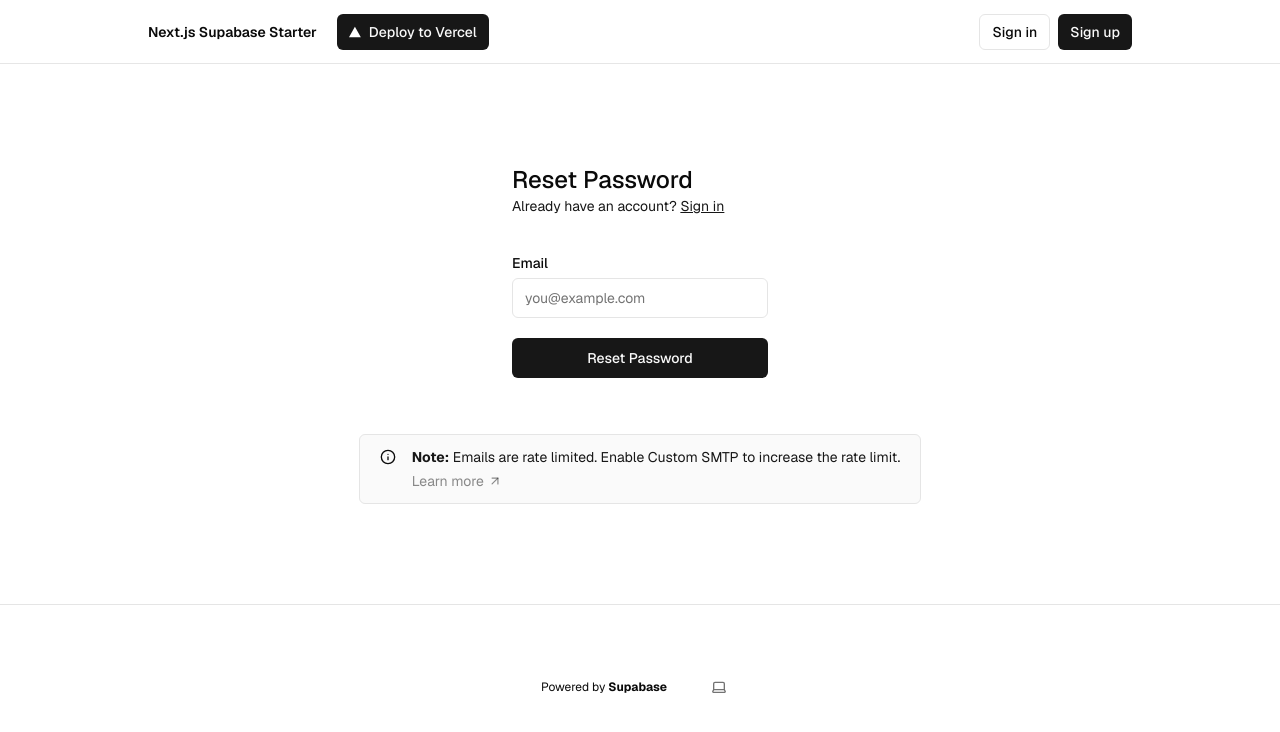
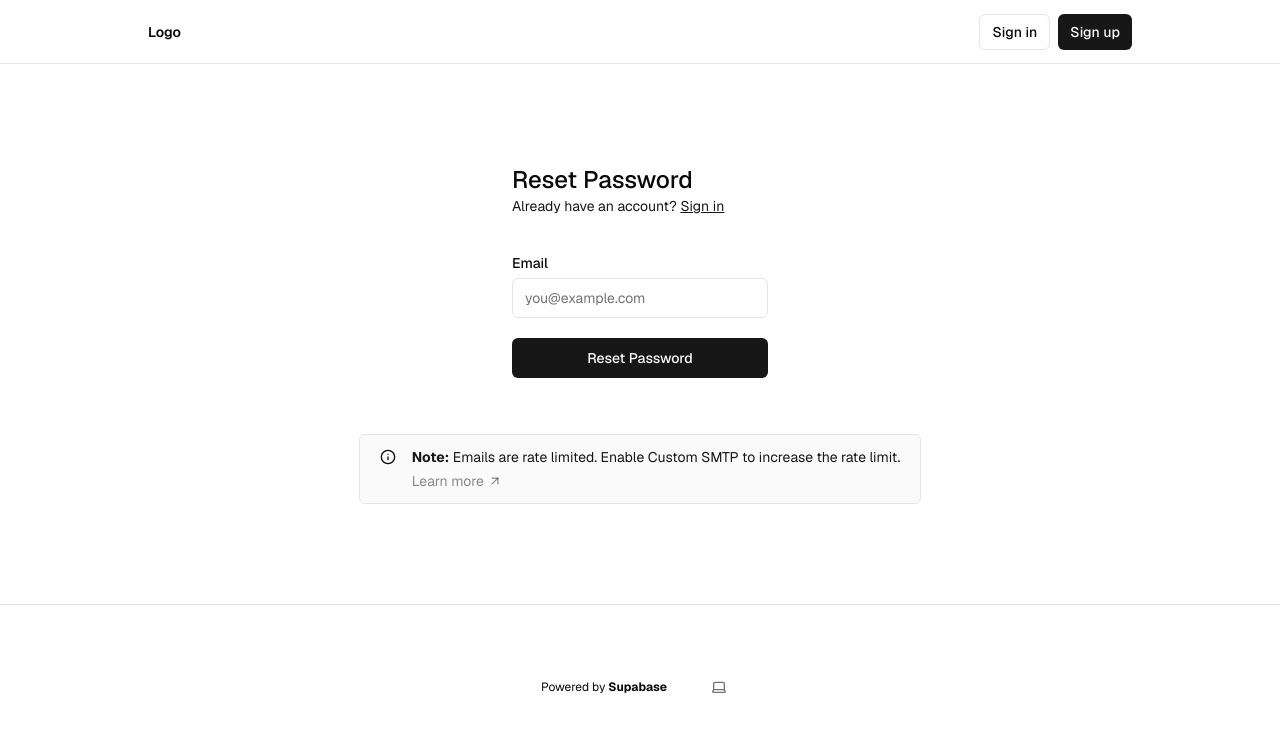
Before and after one commit to chrisbrody/pantry-raider, a Next.js app: page /forgot-password in a window 1280 px wide. Shown: the top 732 px of the page. Built offline with nearby package versions, Linux system fonts and the light colour scheme; no server answers.

Commit message:
added Auth Provider to site.

```diff
--- a/app/layout.tsx
+++ b/app/layout.tsx
@@ -1,3 +1,4 @@
+// app/layout.tsx
 import DeployButton from "@/components/deploy-button";
 import { EnvVarWarning } from "@/components/env-var-warning";
 import HeaderAuth from "@/components/header-auth";
@@ -7,6 +8,11 @@ import { Geist } from "next/font/google";
 import { ThemeProvider } from "next-themes";
 import Link from "next/link";
 import "./globals.css";
+
+// Import the server-side Supabase client utility
+import { createClient as createServerClient } from "@/utils/supabase/server";
+// Import your new AuthProvider
+import { AuthProvider } from "@/context/AuthContext";
 
 const defaultUrl = process.env.VERCEL_URL
     ? `https://${process.env.VERCEL_URL}`
@@ -23,11 +29,15 @@ const geistSans = Geist({
   subsets: ["latin"],
 });
 
-export default function RootLayout({
+export default async function RootLayout({
       children,
       }: Readonly<{
   children: React.ReactNode;
 }>) {
+  // Fetch the user server-side
+  const supabase = await createServerClient();
+  const { data: { user } } = await supabase.auth.getUser();
+
   return (
     <html lang="en" className={geistSans.className} suppressHydrationWarning>
       <body className="bg-background text-foreground">
@@ -37,16 +47,16 @@ export default function RootLayout({
           enableSystem
           disableTransitionOnChange
       >
+        {/* Wrap the application with the AuthProvider */}
+        <AuthProvider initialUser={user}>
           <main className="min-h-screen flex flex-col items-center">
             <div className="flex-1 w-full flex flex-col gap-20 items-center">
               <nav className="w-full flex justify-center border-b border-b-foreground/10 h-16">
                 <div className="w-full max-w-5xl flex justify-between items-center p-3 px-5 text-sm">
                   <div className="flex gap-5 items-center font-semibold">
-                    <Link href={"/"}>Next.js Supabase Starter</Link>
-                    <div className="flex items-center gap-2">
-                      <DeployButton />
+                    <Link href={"/"}>Logo</Link>
                   </div>
-                  </div>
+                  {/* HeaderAuth can now consume the context */}
                   {!hasEnvVars ? <EnvVarWarning /> : <HeaderAuth />}
                 </div>
               </nav>
@@ -70,6 +80,7 @@ export default function RootLayout({
               </footer>
             </div>
           </main>
+        </AuthProvider>
       </ThemeProvider>
       </body>
     </html>
--- a/components/header-auth.tsx
+++ b/components/header-auth.tsx
@@ -1,16 +1,14 @@
+'use client';
+
 import { signOutAction } from "@/app/actions";
 import { hasEnvVars } from "@/utils/supabase/check-env-vars";
 import Link from "next/link";
 import { Badge } from "./ui/badge";
 import { Button } from "./ui/button";
-import { createClient } from "@/utils/supabase/server";
+import { useSupabaseAuth } from "@/context/AuthContext";
 
-export default async function AuthButton() {
-  const supabase = await createClient();
-
-  const {
-    data: { user },
-  } = await supabase.auth.getUser();
+export default function AuthButton() {
+  const { user, loading, signOut } = useSupabaseAuth();
 
   if (!hasEnvVars) {
     return (
@@ -50,7 +48,6 @@ export default async function AuthButton() {
   }
   return user ? (
     <div className="flex items-center gap-4">
-      Hey, {user.email}!
       <form action={signOutAction}>
         <Button type="submit" variant={"outline"}>
           Sign out
--- /dev/null
+++ b/context/AuthContext.tsx
@@ -0,0 +1,91 @@
+// context/AuthContext.tsx
+'use client'; // This is a Client Component
+
+import { createContext, useContext, useState, useEffect, ReactNode } from 'react';
+import { User } from '@supabase/supabase-js'; // Import User type
+import { createClient } from '@/utils/supabase/client'; // Import the client-side utility
+
+// Define the shape of the context value
+interface AuthContextType {
+    user: User | null;
+    loading: boolean; // Loading state for the initial client-side listener setup
+    // You can expose auth methods here if you want to trigger them from components
+    // signIn: (options: SignInWithPasswordCredentials) => Promise<AuthResponse>;
+    signOut: () => Promise<void>; // Add signOut here
+}
+
+// Create the context with a default value (useful for initial state and type inference)
+const AuthContext = createContext<AuthContextType | undefined>(undefined);
+
+// Define the props for the provider component
+interface AuthProviderProps {
+    children: ReactNode;
+    initialUser: User | null; // Prop to receive the user fetched server-side
+}
+
+// Step 4: Create Auth Provider Component
+export const AuthProvider = ({ children, initialUser }: AuthProviderProps) => {
+    // Initialize state with the user passed from the server
+    const [user, setUser] = useState<User | null>(initialUser);
+    const [loading, setLoading] = useState(true); // Loading state for the listener setup
+
+    // Get the client-side Supabase client
+    const supabase = createClient();
+
+    useEffect(() => {
+        // Set up the auth state change listener
+        // This listener will update the state if the user signs in/out
+        // or if the session is refreshed client-side.
+        const { data: { subscription } } = supabase.auth.onAuthStateChange((event, session) => {
+            console.log('Auth event:', event);
+            console.log('Session:', session);
+
+            // Update the user state based on the event
+            setUser(session?.user ?? null);
+
+            // Once the listener is set up and the initial state is potentially updated
+            // by the listener (though initialUser handles the first render),
+            // we can set loading to false.
+            setLoading(false);
+        });
+
+        // Cleanup function for the listener
+        return () => {
+            subscription?.unsubscribe();
+        };
+    }, [supabase]); // Re-run effect if supabase client instance changes (unlikely here)
+
+    // Function to handle sign out
+    const signOut = async () => {
+        const { error } = await supabase.auth.signOut();
+        if (error) {
+            console.error('Error signing out:', error);
+            // Handle error appropriately
+        }
+        // The onAuthStateChange listener will handle setting user to null
+    };
+
+    // The value provided by the context
+    const contextValue: AuthContextType = {
+        user,
+        loading,
+        signOut, // Expose the signOut function
+        // You could add signIn methods here if you want to manage them via context
+        // signIn: supabase.auth.signInWithPassword,
+    };
+
+    return (
+        <AuthContext.Provider value={contextValue}>
+            {children}
+        </AuthContext.Provider>
+    );
+};
+
+// Step 5: Create a Custom Hook
+export const useSupabaseAuth = () => {
+    const context = useContext(AuthContext);
+    if (context === undefined) {
+        throw new Error('useSupabaseAuth must be used within an AuthProvider');
+    }
+    return context;
+};
```
Lines whose indentation alone changed are shown as unchanged.
